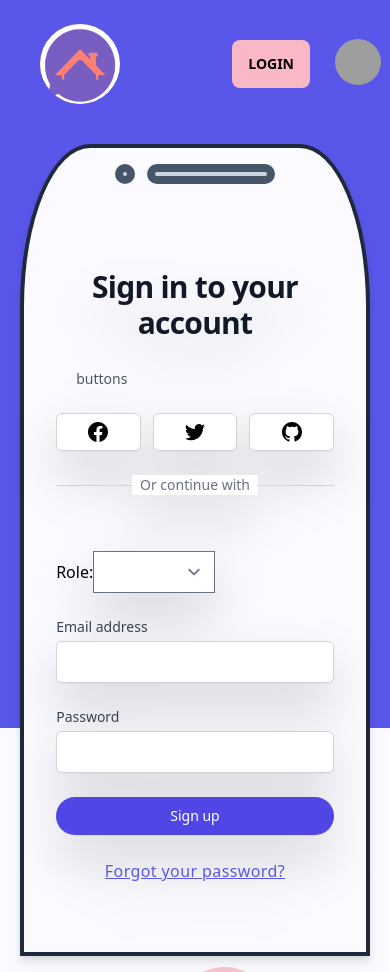
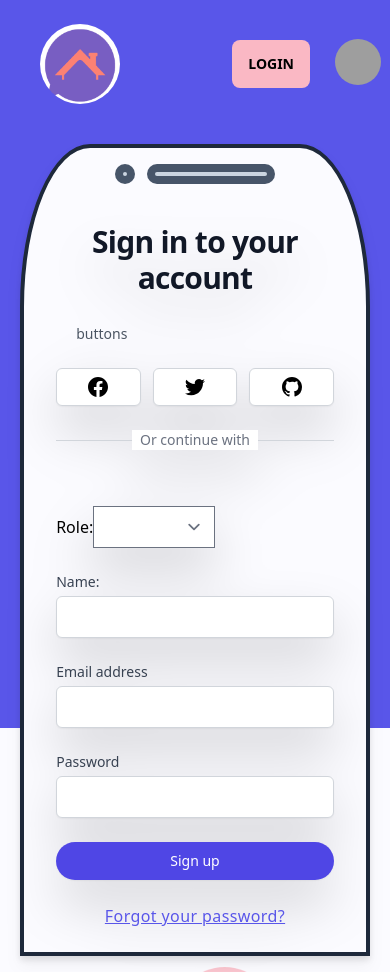
Before and after one commit to SchoolOfCode/bc13_final-project_front-end-git-gud, a Next.js app in the folder letchat/: page /sign in a window 390 px wide. Built offline with nearby package versions, Linux system fonts and the light colour scheme; no server answers; grey boxes are pictures that could not be loaded.

Commit message:
Name added

```diff
--- a/letchat/components/Sign/index.tsx
+++ b/letchat/components/Sign/index.tsx
@@ -9,6 +9,7 @@ const SignUser = () => {
     email: "",
     password: "",
     role: "",
+    name: "",
   });
   const router = useRouter();
   const { signup } = useAuth();
@@ -20,7 +21,7 @@ const SignUser = () => {
   const submitHandler = async (e: any) => {
     e.preventDefault();
     try {
-      await signup(data.email, data.password, data.role);
+      await signup(data.email, data.password, data.role, data.name);
       router.push("/jobboard");
     } catch (err) {
       console.log(err);
@@ -81,6 +82,27 @@ const SignUser = () => {
                         <option value="landlord">Landlord</option>
                         <option value="tenant">Tenant</option>
                       </select>
+                    </div>
+                    <div className="space-y-1">
+                      <label
+                        htmlFor="name"
+                        className="block text-sm font-medium text-gray-700"
+                      >
+                        Name:
+                      </label>
+                      <div className="mt-1">
+                        <input
+
+                          onChange={changeHandler}
+                          value={data.name}
+                          id="name"
+                          name="name"
+                          type="name"
+                          autoComplete="current-name"
+                          required
+                          className="block bg-white w-full text-black appearance-none rounded-md border border-gray-300 px-3 py-2 shadow-sm focus:border-indigo-500 focus:outline-none focus:ring-indigo-500 sm:text-sm"
+                        />
+                      </div>
                     </div>
                     <div>
                       <label
--- a/letchat/context/AuthContext.tsx
+++ b/letchat/context/AuthContext.tsx
@@ -51,12 +51,13 @@ export const AuthContextProvider = ({
     return unsubscribe;
   }, []);
 
-  const signup = (email: string, password: string, role: string) => {
+  const signup = (email: string, password: string, role: string, name: string) => {
     return createUserWithEmailAndPassword(auth, email, password).then(
       (user) => {
         const { uid } = user.user;
         const userRef = doc(firestoreDB, `users/${uid}`);
         setDoc(userRef, {
+          name: name,
           email: email,
           role: role,
         });
--- a/letchat/pages/storage.tsx
+++ b/letchat/pages/storage.tsx
@@ -21,9 +21,9 @@ export default function Storage() {
       <main>
         <Container>
           {user.role == "landlord" ? (
-            <h1>Landlord + {user.role}</h1>
+            <h1>Landlord + {user.name}</h1>
           ) : (
-            <h1>Tenant + {user.role}</h1>
+            <h1>Tenant + {user.name}</h1>
           )}
         </Container>
       </main>
```
